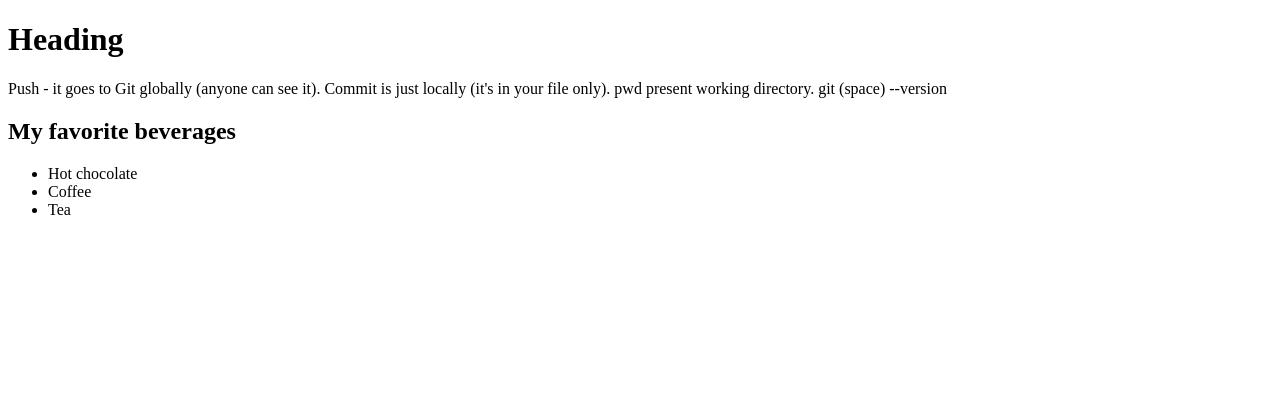
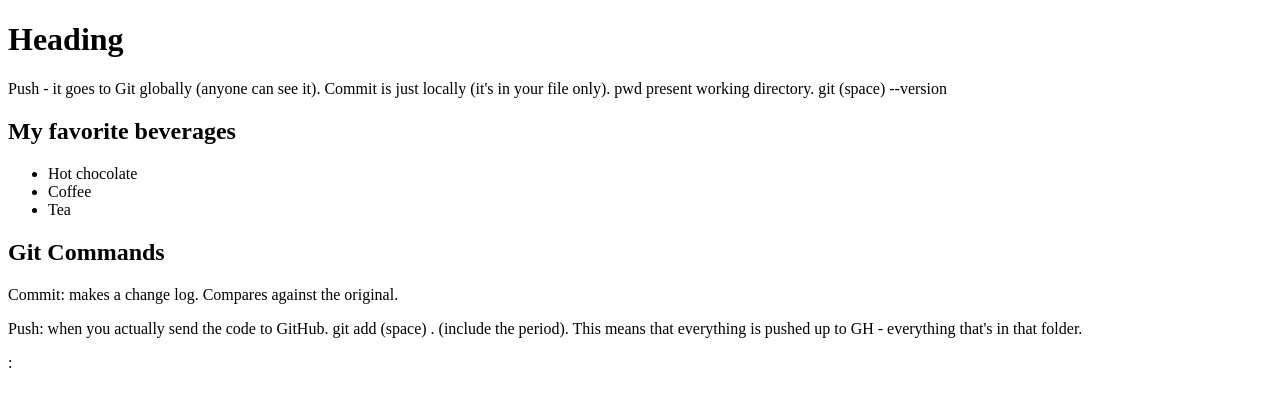
Before and after one commit to wendyjm/GitWithChris, a plain HTML site: page index.html in a window 1280 px wide. Drawn offline with Linux system fonts and the light colour scheme.

Commit message:
Update index.html

```diff
--- a/index.html
+++ b/index.html
@@ -9,6 +9,10 @@
     <li>Coffee</li>
     <li>Tea</li>
   </ul>
+  <h2>Git Commands</h2>
+  <p>Commit: makes a change log. Compares against the original.</p>
+    <p>Push: when you actually send the code to GitHub. git add (space) . (include the period). This means that everything is pushed up to GH - everything that's in that folder.</p>
+  <p>:  </p>
 
 </body>
 </html>
```
